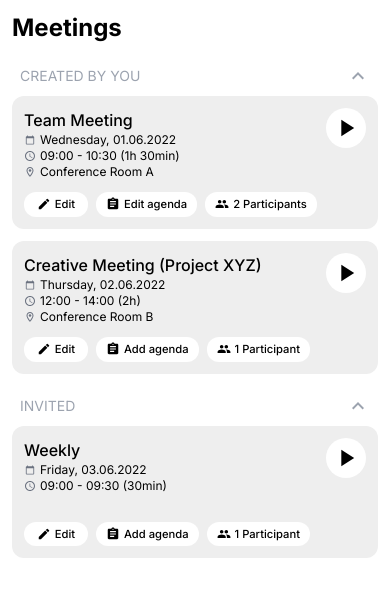
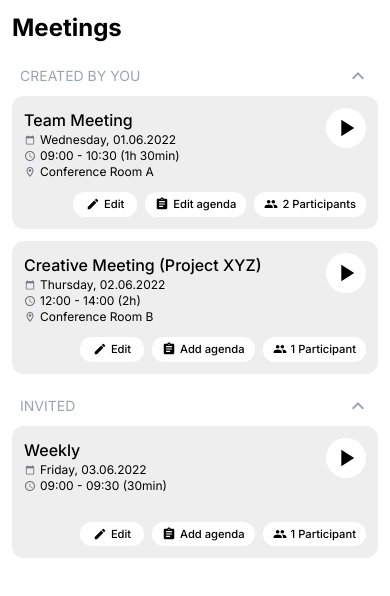
Before and after one commit to schmidt-timo/Meeting-Support-App, a Next.js app: page / in a window 390 px wide. Shown: the top 596 px of the page. Built offline with nearby package versions, Linux system fonts and the light colour scheme.

Commit message:
Fixes for responsive design

```diff
--- a/components/MeetingInfoBox/MeetingInfoBox.tsx
+++ b/components/MeetingInfoBox/MeetingInfoBox.tsx
@@ -12,7 +12,7 @@ import {
   formatAgendaText,
   formatMeetingDate,
   formatMeetingTime,
-  formatNumberOfParticipants,
+  formatParticipantsText,
 } from "../../utils/formatting";
 import { Meeting } from "../../utils/types";
 
@@ -95,7 +95,7 @@ const MeetingInfoBox = ({ meeting }: Props) => {
       ) : (
         <div className="h-4" />
       )}
-      <div className="mt-3 flex justify-left space-x-2">
+      <div className="mt-3 flex justify-between mobileXL:justify-end space-x-2">
         <MeetingInfoBoxButton symbol="EDIT">Edit</MeetingInfoBoxButton>
         {meeting.agenda && (
           <MeetingInfoBoxButton
@@ -106,9 +106,20 @@ const MeetingInfoBox = ({ meeting }: Props) => {
           </MeetingInfoBoxButton>
         )}
         {meeting.participants && (
-          <MeetingInfoBoxButton symbol="PARTICIPANTS">
-            {formatNumberOfParticipants(meeting.participants)}
-          </MeetingInfoBoxButton>
+          <>
+            <MeetingInfoBoxButton
+              symbol="PARTICIPANTS"
+              className="mobile:hidden"
+            >
+              {meeting.participants.length}
+            </MeetingInfoBoxButton>
+            <MeetingInfoBoxButton
+              symbol="PARTICIPANTS"
+              className="hidden mobile:inline-flex"
+            >
+              {formatParticipantsText(meeting.participants)}
+            </MeetingInfoBoxButton>
+          </>
         )}
       </div>
     </div>
--- a/pages/index.tsx
+++ b/pages/index.tsx
@@ -21,12 +21,12 @@ const Home: NextPage = () => {
       <div className="px-3 space-y-3">
         <MeetingCategory title="Created by you">
           {createdByMe.map((m) => (
-            <MeetingInfoBox meeting={m} />
+            <MeetingInfoBox meeting={m} key={m.id} />
           ))}
         </MeetingCategory>
         <MeetingCategory title="Invited">
           {invited.map((m) => (
-            <MeetingInfoBox meeting={m} />
+            <MeetingInfoBox meeting={m} key={m.id} />
           ))}
         </MeetingCategory>
       </div>
--- a/tailwind.config.js
+++ b/tailwind.config.js
@@ -6,6 +6,10 @@ module.exports = {
   ],
   theme: {
     extend: {},
+    screens: {
+      "mobile": "345px",
+      "mobileXL": "375px",
+    },
     minWidth: {
       xs: "4rem",
       sm: "6rem",
--- a/utils/formatting.ts
+++ b/utils/formatting.ts
@@ -50,7 +50,7 @@ export function formatAgendaText(agendaItems: MeetingAgendaItem[]) {
   return agendaItems.length === 0 ? "Add agenda" : "Edit agenda";
 }
 
-export function formatNumberOfParticipants(participants: MeetingParticipant[]) {
+export function formatParticipantsText(participants: MeetingParticipant[]) {
   return participants.length === 1
     ? `${participants.length} Participant`
     : `${participants.length} Participants`;
```
